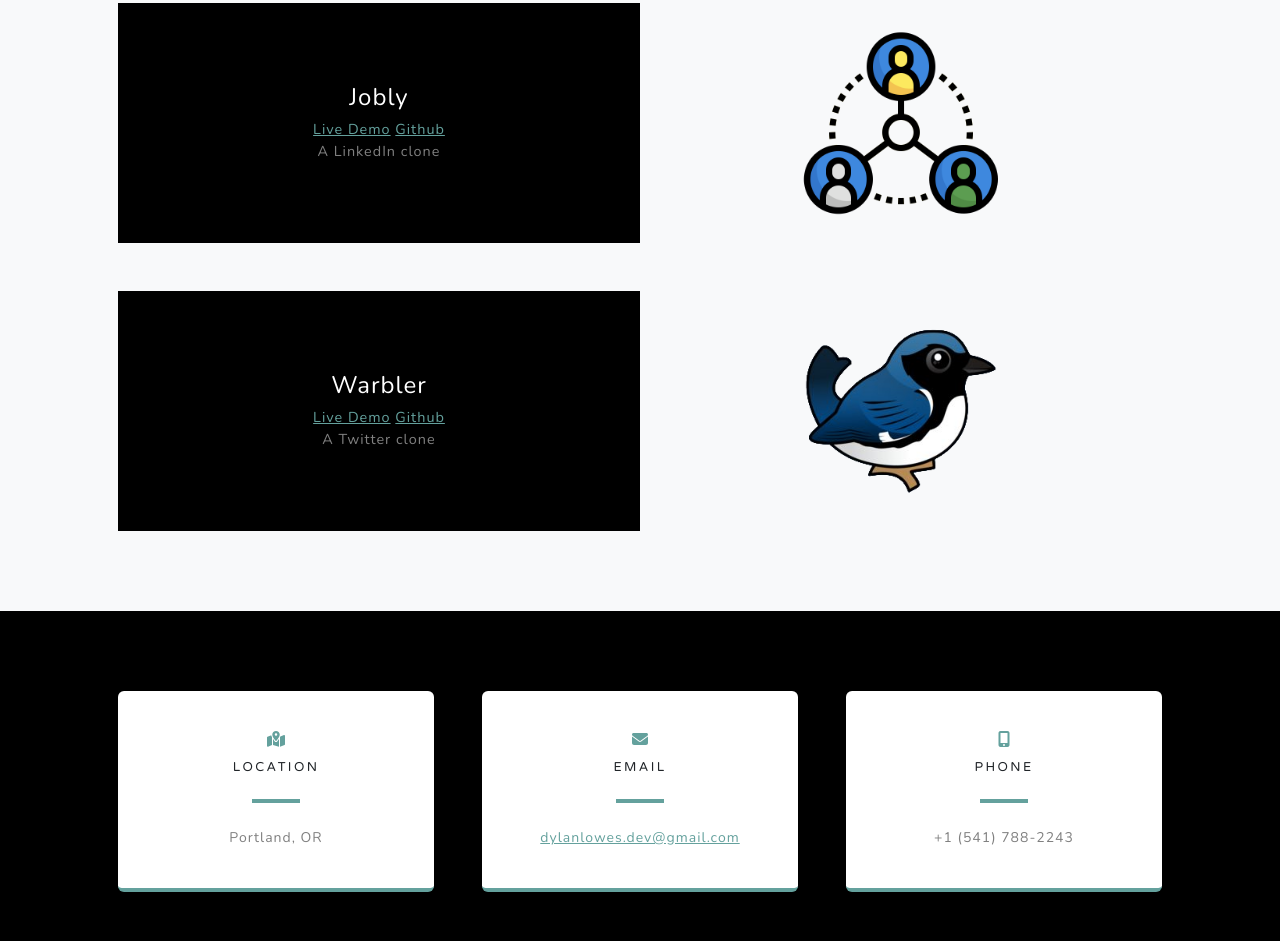
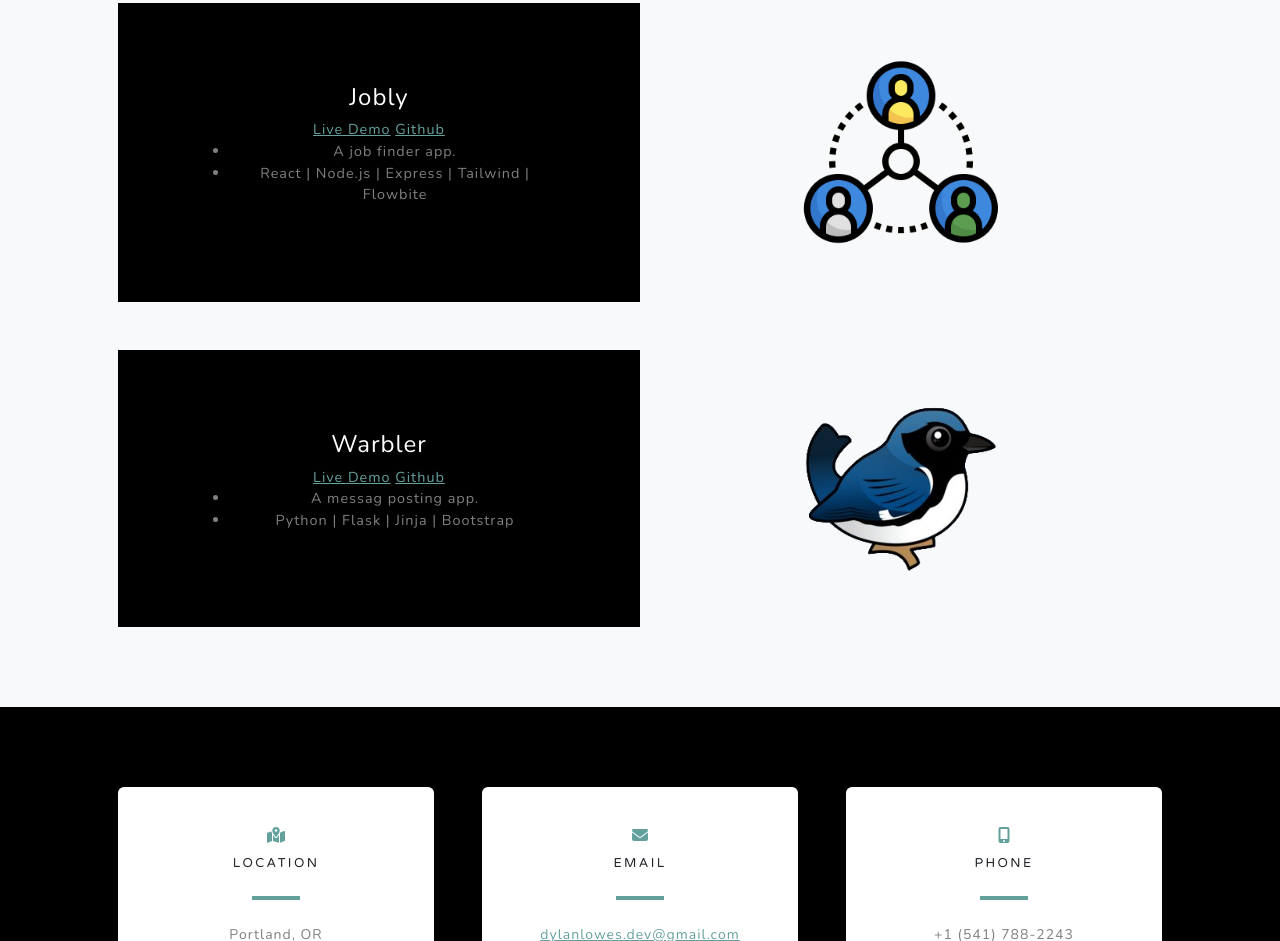
Before and after one commit to d-lowes/portfolio-website, a plain HTML site: page index.html in a window 1280 px wide. Shown: the part 1840-2781 px from the top of the page. Drawn offline with nearby package versions, Linux system fonts and the light colour scheme.

Commit message:
update project details

```diff
--- a/index.html
+++ b/index.html
@@ -138,7 +138,14 @@
                     <a href="https://d-lowes-jobly.surge.sh/">Live Demo</a>
                     <a href="https://github.com/d-lowes/jobly-frontendc">Github</a>
                   </p>
-                  <p class="mb-0 text-white-50">A LinkedIn clone</p>
+                  <ul>
+                    <li class="mb-0 text-white-50">
+                      A job finder app.
+                    </li>
+                    <li class="mb-0 text-white-50">
+                      React | Node.js | Express | Tailwind | Flowbite
+                    </li>
+                  </ul>
                 </div>
               </div>
             </div>
@@ -160,7 +167,14 @@
                     <a href="https://warbler-twitter-clone-by-d-lowes.onrender.com/">Live Demo</a>
                     <a href="https://github.com/d-lowes/flask-warbler">Github</a>
                   </p>
-                  <p class="mb-0 text-white-50">A Twitter clone</p>
+                  <ul>
+                    <li class="mb-0 text-white-50">
+                      A messag posting app.
+                    </li>
+                    <li class="mb-0 text-white-50">
+                      Python | Flask | Jinja | Bootstrap
+                    </li>
+                  </ul>
                 </div>
               </div>
             </div>
```
